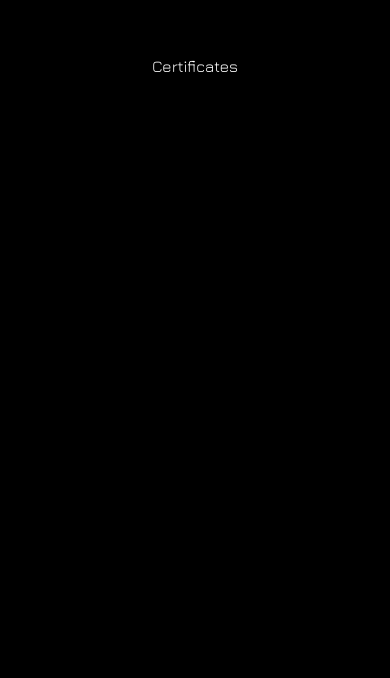
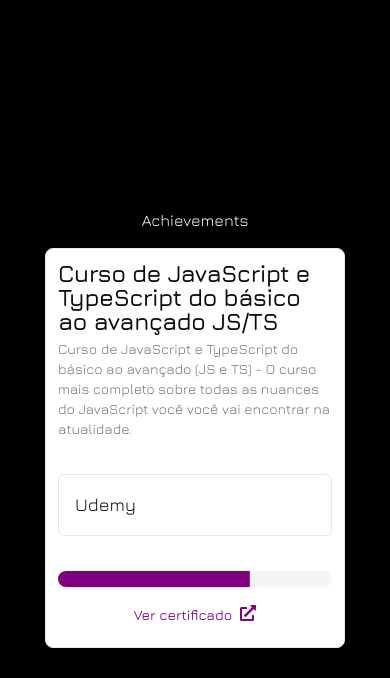
Before and after one commit to VictorDSGW/Victor-DSG-Website, a Next.js app: page / in a window 390 px wide. Shown: the part 3406-4084 px from the top of the page. Built offline with nearby package versions, Linux system fonts and the light colour scheme.

Commit message:
Achievements Section

```diff
--- a/package.json
+++ b/package.json
@@ -12,6 +12,7 @@
     "@radix-ui/react-avatar": "^1.1.2",
     "@radix-ui/react-hover-card": "^1.1.5",
     "@radix-ui/react-popover": "^1.1.5",
+    "@radix-ui/react-progress": "^1.1.1",
     "@radix-ui/react-slot": "^1.1.1",
     "@radix-ui/react-tooltip": "^1.1.7",
     "class-variance-authority": "^0.7.1",
--- /dev/null
+++ b/src/app/layout/Achievements.tsx
@@ -0,0 +1,62 @@
+/* eslint-disable @next/next/no-img-element */
+import { achievementsData } from "@/data/Achievements/achievementsData";
+import { cn } from "@/lib/utils"
+import { Progress } from "@/components/ui/progress"
+import { Button } from "@/components/ui/button"
+import {
+  Card,
+  CardContent,
+  CardDescription,
+  CardFooter,
+  CardHeader,
+  CardTitle,
+} from "@/components/ui/card"
+import { FaExternalLinkAlt } from "react-icons/fa";
+type CardProps = React.ComponentProps<typeof Card>
+
+export const Achievements = ({ className, ...props }: CardProps) => {
+  return (
+    <section id="achievements" className="flex-col items-center">
+      <div>
+        <h2>Achievements</h2>
+      </div>
+      <div className="gap-3 m-3 flex justify-center flex-wrap bevel">
+        {achievementsData.map((achievement, index) => (
+          <Card
+            key={index}
+            className={cn("w-[300px] h-[400px] md:w-[360px] md:h-[460px] lg:w-[400px] lg:h-[500px] flex flex-col justify-between", className)}
+            {...props}
+          >
+            <CardHeader>
+              <CardTitle>{achievement.header.title}</CardTitle>
+              <CardDescription>{achievement.header.description}</CardDescription>
+            </CardHeader>
+            <CardContent className="grid gap-4">
+              <div className=" flex items-center space-x-4 rounded-md border p-4">
+                <h3
+                  className="text-lg lg:text-xl"
+                >{achievement.course}</h3>
+                {achievement.content?.img && (
+                  <>
+                    <img src={achievement.content.img} alt={achievement.content.imgText} />
+                    <p>{achievement.content.text}</p>
+                  </>
+                )}
+              </div>
+            </CardContent>
+            <CardFooter
+              className="flex flex-col gap-2"
+            >
+              <Progress value={achievement.footer.progress} />
+              <Button className="w-full flex flex-row" variant="link">
+                <a href={achievement.footer.link} target="_blank" rel="noopener noreferrer" className="flex flex-row gap-2">
+                  Ver certificado <FaExternalLinkAlt />
+                </a>
+              </Button>
+            </CardFooter>
+          </Card>
+        ))}
+      </div>
+    </section>
+  )
+}
--- a/src/app/layout/Certificates.tsx
+++ /dev/null
@@ -1,8 +0,0 @@
-export const Certificates = () => {
-  return (
-    <section id="certificates">
-        <div>Certificates</div>
-    </section>
-
-  )
-}
--- a/src/app/layout/Skills.tsx
+++ b/src/app/layout/Skills.tsx
@@ -1,4 +1,4 @@
-import SkillAvatar from "@/components/SkillAvatar";
+import SkillAvatar from "@/components/ui/SkillAvatar";
 import { skillsData } from "@/data/SkillsTree/skillsData";
 
 export const Skills = () => {
--- a/src/app/page.tsx
+++ b/src/app/page.tsx
@@ -1,20 +1,14 @@
 "use client"
 
 import { About } from "./layout/About";
-import { Certificates } from "./layout/Certificates";
+import { Achievements } from "./layout/Achievements";
 import { Contact } from "./layout/Contact";
-// import { useState, useEffect } from 'react'
 import Header from "./layout/Header";
 import { Home } from "./layout/Home";
 import { Projects } from "./layout/Projects";
 import { Skills } from "./layout/Skills";
 
 export default function Page() {
-  // const [isClient, setIsClient] = useState(false)
-  // useEffect(() => {
-  //   setIsClient(true)
-  // }, [])
-  {/* return <h1>{isClient ? 'This is never prerendered' : 'Prerendered'}</h1></> */}
 
   return (
     <>
@@ -23,7 +17,7 @@ export default function Page() {
       <About />
       <Skills />
       <Projects />
-      <Certificates />
+      <Achievements />
       <Contact />
     </>
   );
--- a/src/components/navgation/Navbar.tsx
+++ b/src/components/navgation/Navbar.tsx
@@ -1,7 +1,7 @@
 import { useScrollSpy } from "./ScrollSpy";
 
 export default function Navbar() {
-    const sectionIds = ["home", "about", "skills", "projects", "certificates"];
+    const sectionIds = ["home", "about", "skills", "projects", "achievements"];
     const activeSection = useScrollSpy(sectionIds);
 
     return (
--- /dev/null
+++ b/src/components/ui/progress.tsx
@@ -0,0 +1,28 @@
+"use client"
+
+import * as React from "react"
+import * as ProgressPrimitive from "@radix-ui/react-progress"
+
+import { cn } from "@/lib/utils"
+
+const Progress = React.forwardRef<
+  React.ElementRef<typeof ProgressPrimitive.Root>,
+  React.ComponentPropsWithoutRef<typeof ProgressPrimitive.Root>
+>(({ className, value, ...props }, ref) => (
+  <ProgressPrimitive.Root
+    ref={ref}
+    className={cn(
+      "relative h-4 w-full overflow-hidden rounded-full bg-secondary",
+      className
+    )}
+    {...props}
+  >
+    <ProgressPrimitive.Indicator
+      className="h-full w-full flex-1 bg-primary transition-all"
+      style={{ transform: `translateX(-${100 - (value || 0)}%)` }}
+    />
+  </ProgressPrimitive.Root>
+))
+Progress.displayName = ProgressPrimitive.Root.displayName
+
+export { Progress }
--- /dev/null
+++ b/src/data/Achievements/achievements.json
@@ -0,0 +1,22 @@
+{
+    "achievements": [
+        {
+            "id": 0,
+            "course": "Udemy",
+            "header": {
+                "icon": "",
+                "title": "Curso de JavaScript e TypeScript do básico ao avançado JS/TS",
+                "description": "Curso de JavaScript e TypeScript do básico ao avançado (JS e TS) - O curso mais completo sobre todas as nuances do JavaScript você você vai encontrar na atualidade."
+            },
+            "content": {
+                "img": "",
+                "imgText": "",
+                "text": ""
+            },
+            "footer": {
+                "progress": 70,
+                "link": "https://www.udemy.com/course/curso-de-javascript-moderno-do-basico-ao-avancado"
+            }
+        }
+    ]
+}
--- /dev/null
+++ b/src/data/Achievements/achievementsData.ts
@@ -0,0 +1,45 @@
+import { achievements } from "./achievements.json";
+
+export interface Achievements {
+    id: number;
+    course?: string;
+    header: {
+        icon?: string;
+        title: string;
+        description?: string;
+    },
+    content: {
+        img?: string | undefined;
+        imgText?: string | undefined;
+        text?: string;
+    },
+    footer: {
+        progress: number;
+        link: string;
+    }
+}
+
+export const achievementsData: Achievements[] = achievements;
+
+// {
+//     "achievements": [
+//         {
+//             "id": 0,
+//             "course": "",
+//             "header": {
+//                 "icon": "",
+//                 "title": "",
+//                 "description": ""
+//             },
+//             "content": {
+//                 "img": "",
+//                 "imgText": "",
+//                 "text": ""
+//             },
+//             "footer": {
+//                 "progress": 0,
+//                 "link": ""
+//             }
+//         }
+//     ]
+// }
```
Also changed, not shown: src/components/ui/SkillAvatar.tsx (renamed from src/components/SkillAvatar.tsx), 1 other file (tests, documents, lock files or other folders).
